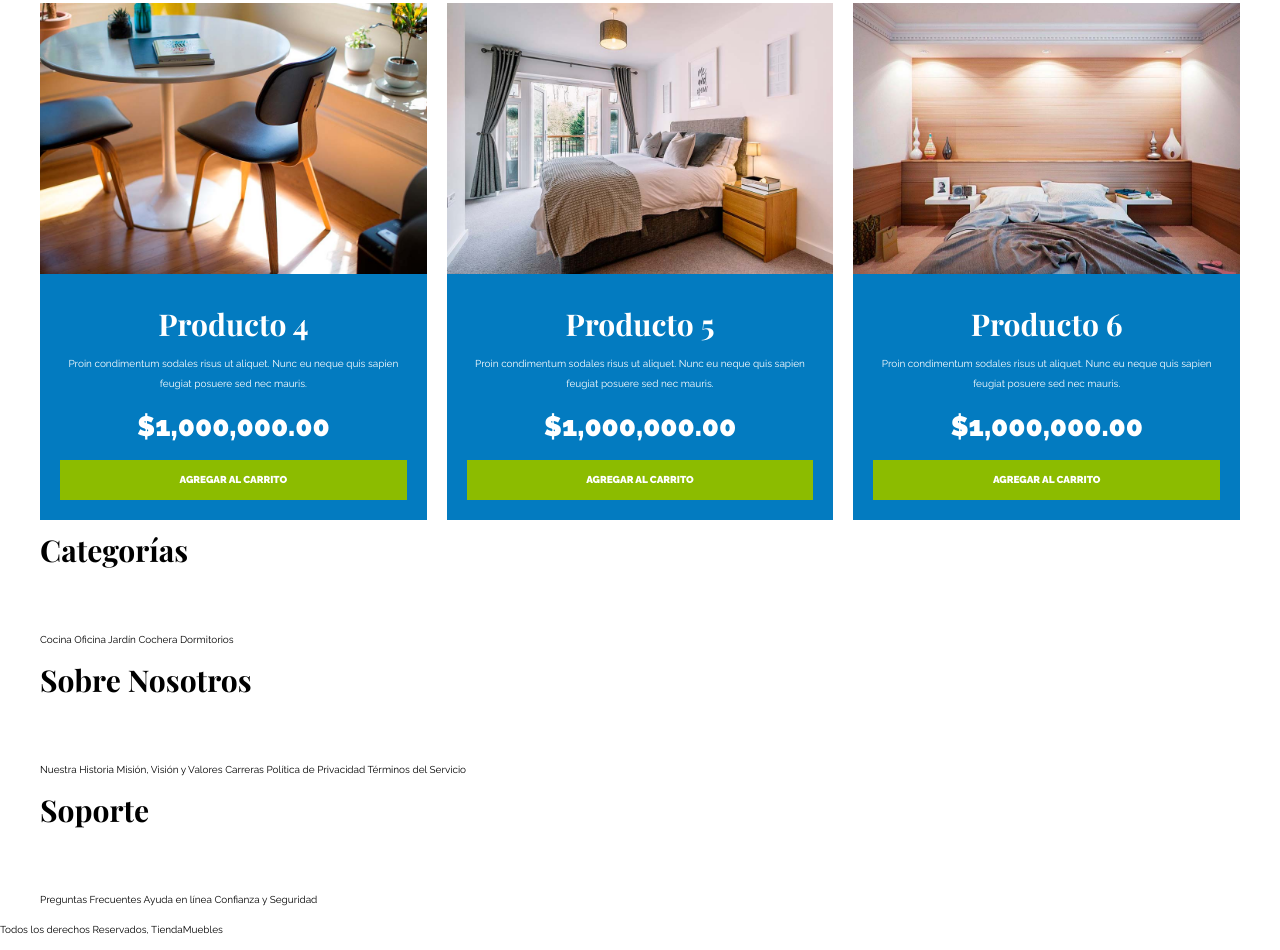
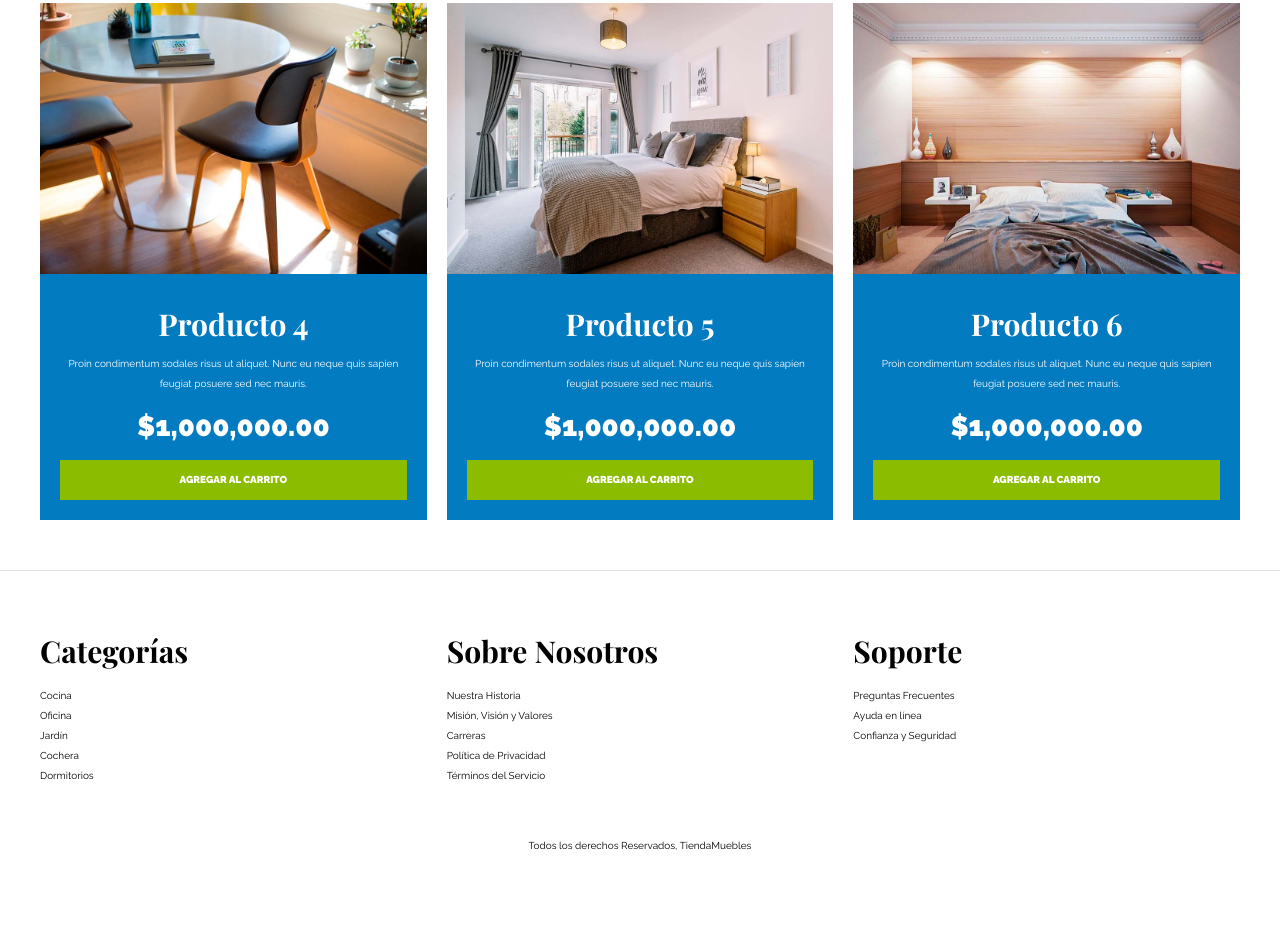
Before and after one commit to jpablopachar/app-css, a plain HTML site: page index.html in a window 1280 px wide. Shown: the part 2881-3831 px from the top of the page. After the commit the page ends 3747 px from the top, so only its background shows below. Drawn offline with nearby package versions, Linux system fonts and the light colour scheme.

Commit message:
Estilos footer

```diff
--- a/css/styles.css
+++ b/css/styles.css
@@ -76,7 +76,7 @@ img {
 }
 
 .contenedor-navegacion {
-  border-top: .1rem solid #e1e1e1;
+  border-top: .1rem solid #E1E1E1;
 }
 
 .nav-principal {
@@ -225,3 +225,33 @@ img {
 .texto-producto a:hover {
   background-color: #769c02;
 }
+
+.site-footer {
+  border-top: 1px solid #E1E1E1;
+  margin-top: 5rem;
+  padding-top: 5rem;
+}
+
+.site-footer h3 {
+  margin-bottom: .5rem;
+}
+
+.grid-footer {
+  display: grid;
+  grid-template-columns: repeat(3, 1fr);
+  gap: 2rem;
+}
+
+.footer-menu a {
+  display: block;
+}
+
+.copyright {
+  margin-top: 5rem;
+  text-align: center;
+}
+
+.contenido-nosotros {
+  display: grid;
+  background-color: aqua;
+}
```
